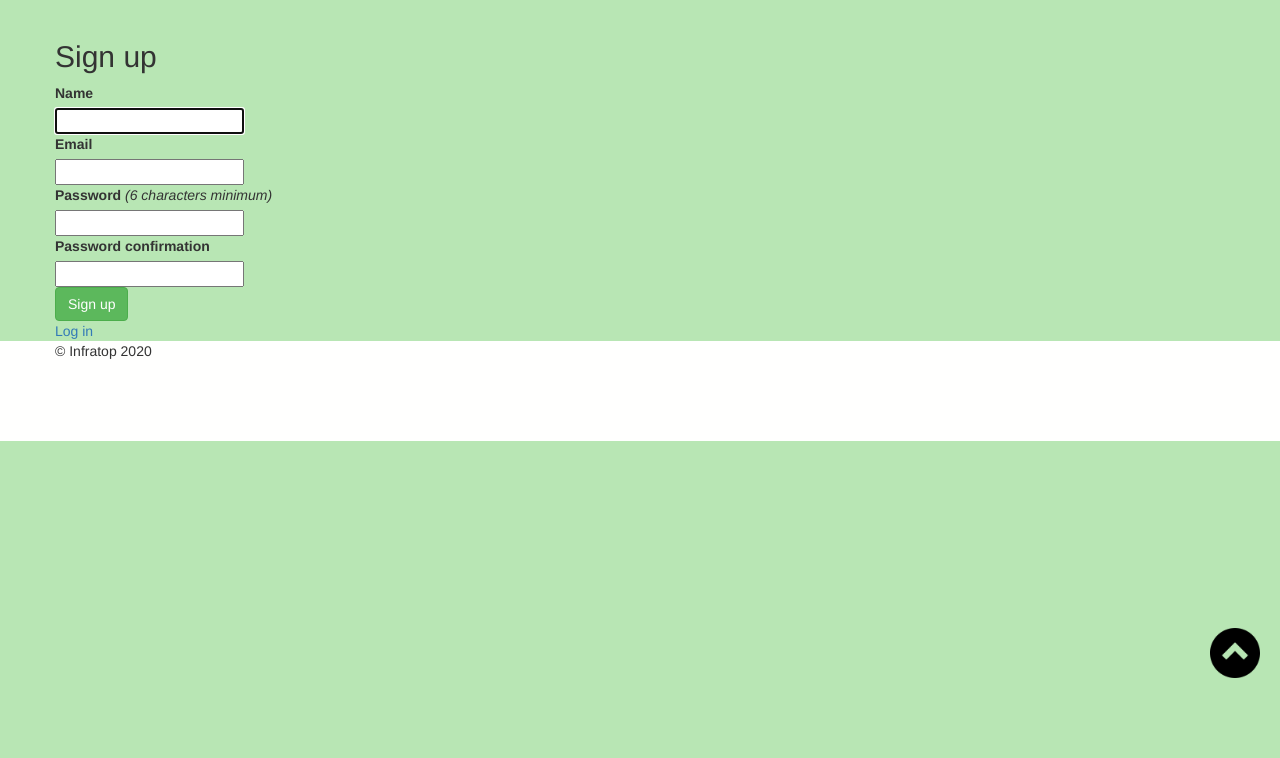
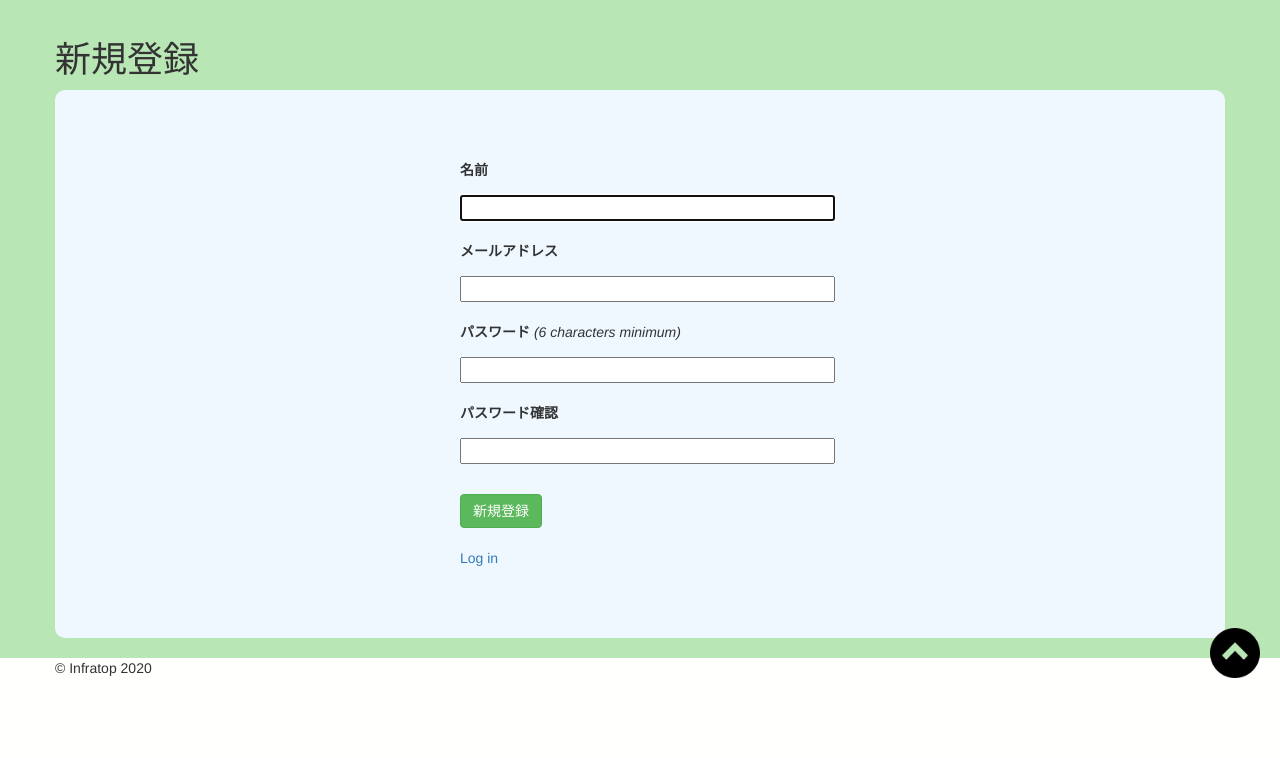
Before and after one commit to sten031/GAMEfeeling, a Rails app: page /users/sign_up in a window 1280 px wide. Shown: the part 102-860 px from the top of the page. Before the commit the page ends 780 px from the top, so only its background shows below. Run offline with Rails 7, Linux system fonts and the light colour scheme; style sheets or scripts are compiled from the project's sources; parts of the project's set-up code (start-up, migrations or seed data) failed here and were passed over; some libraries are stand-ins or nearby versions.

Commit message:
新規登録画面、ログイン画面レイアウト調整完了

```diff
--- a/app/views/devise/registrations/new.html.erb
+++ b/app/views/devise/registrations/new.html.erb
@@ -1,37 +1,40 @@
-<h2>Sign up</h2>
+<h1>新規登録</h1>
+<div class="col-xs-12 base new-padding">
 
   <%= form_for(resource, as: resource_name, url: registration_path(resource_name)) do |f| %>
     <%= devise_error_messages! %>
 
     <!--name表示の追加-->
-  <div class="">
-    <%= f.label :name %><br />
-    <%= f.text_field :name, autofocus: true, class: "name" %>
+    <div class="col-xs-8 col-xs-offset-4">
+      <%= f.label :名前 %><br />
+      <%= f.text_field :name, autofocus: true, class: "name col-xs-6 form-margin" %>
     </div>
     <!--name表示の追加-->
 
-  <div class="">
-    <%= f.label :email %><br />
-    <%= f.email_field :email, autofocus: true, class: "email" %>
+    <div class="col-xs-8 col-xs-offset-4">
+      <%= f.label :メールアドレス %><br />
+      <%= f.email_field :email, autofocus: true, class: "email col-xs-6 form-margin" %>
     </div>
 
-  <div class="">
-    <%= f.label :password %>
+    <div class="col-xs-8 col-xs-offset-4">
+      <%= f.label :パスワード %>
       <% if @minimum_password_length %>
       <em>(<%= @minimum_password_length %> characters minimum)</em>
       <% end %><br />
-    <%= f.password_field :password, autocomplete: "new-password", class: "password" %>
+      <%= f.password_field :password, autocomplete: "new-password", class: "password col-xs-6 form-margin" %>
     </div>
 
   <!--パスワード確認入力フォーム-->
-  <div class="">
-    <%= f.label :password_confirmation %><br />
-    <%= f.password_field :password_confirmation, autocomplete: "new-password", class: "password_confirm" %>
+    <div class="col-xs-8 col-xs-offset-4">
+      <%= f.label :パスワード確認 %><br />
+      <%= f.password_field :password_confirmation, autocomplete: "new-password", class: "password_confirm col-xs-6 form-margin" %>
     </div>
 
-  <div class="actions">
-    <%= f.submit "Sign up",class: "btn btn-success" %>
+    <div class="col-xs-8 col-xs-offset-4">
+      <%= f.submit "新規登録",class: "btn btn-success form-margin" %>
     </div>
   <% end %>
-
+  <div class="col-xs-8 col-xs-offset-4">
   <%= render "devise/shared/links" %>
+  </div>
+</div>
```
Also changed, not shown: app/views/devise/sessions/new.html.erb (+15 -12 lines). Lines whose indentation alone changed are shown as unchanged.
